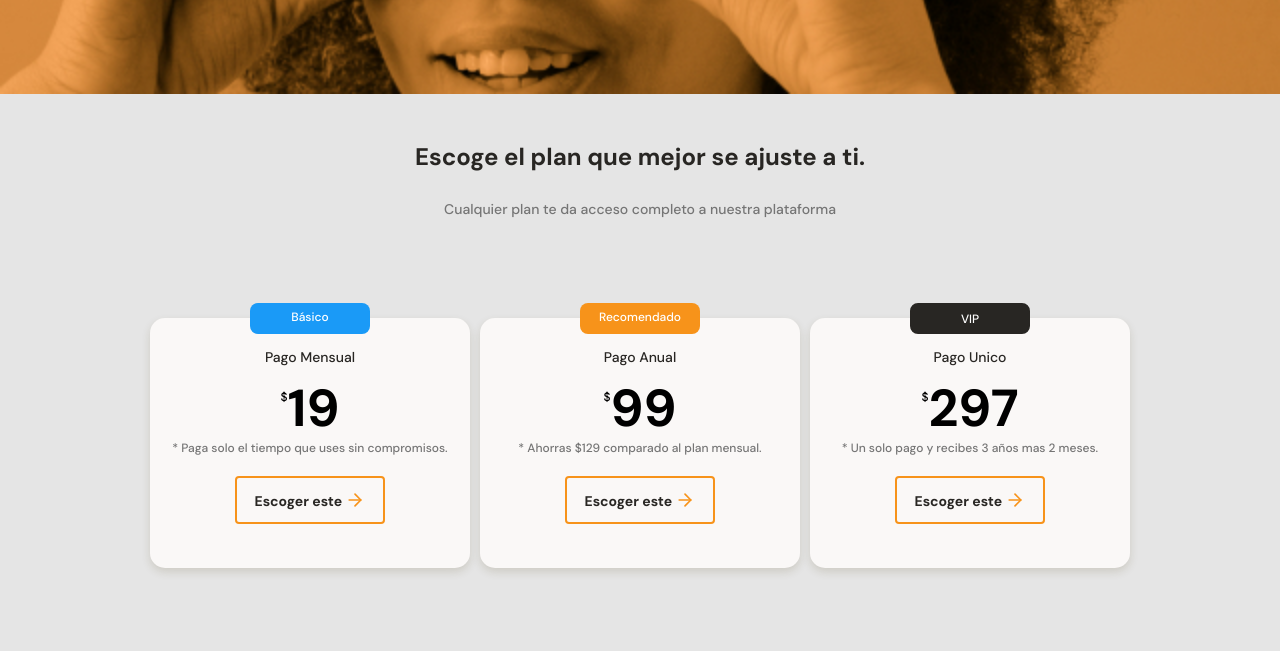
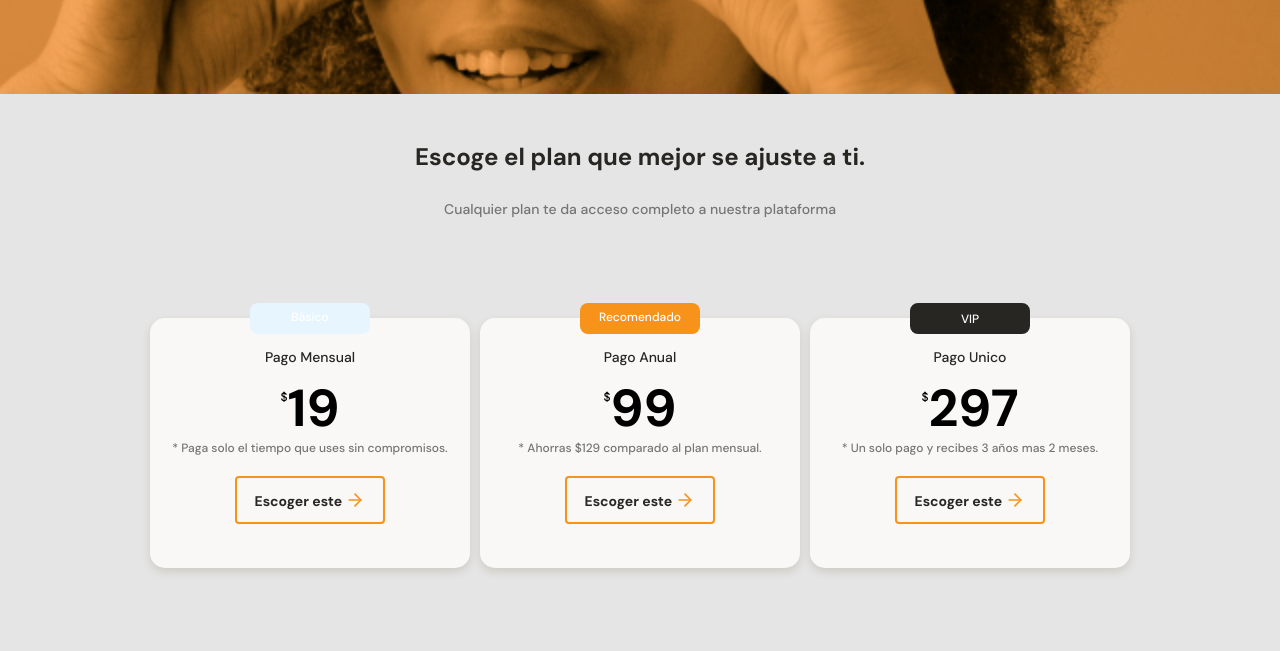
Before and after one commit to Rhoja/cursoMobileFirst, a plain HTML site: page index.html in a window 1280 px wide. Shown: the part 2673-3324 px from the top of the page. Drawn offline with Linux system fonts and the light colour scheme.

Commit message:
cambio de color de variable

```diff
--- a/styles.css
+++ b/styles.css
@@ -438,7 +438,7 @@ main {
 }
 
 .basic {
-  background-color: var(--secondary-blue);
+  background-color: var(--soft-blue);
   color: var(--just-white);
 }
 .life {
```
